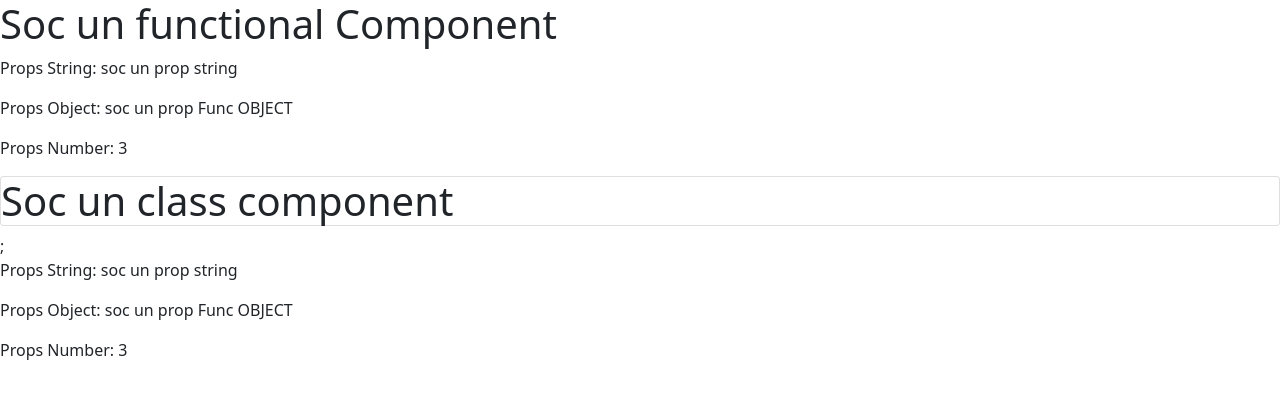
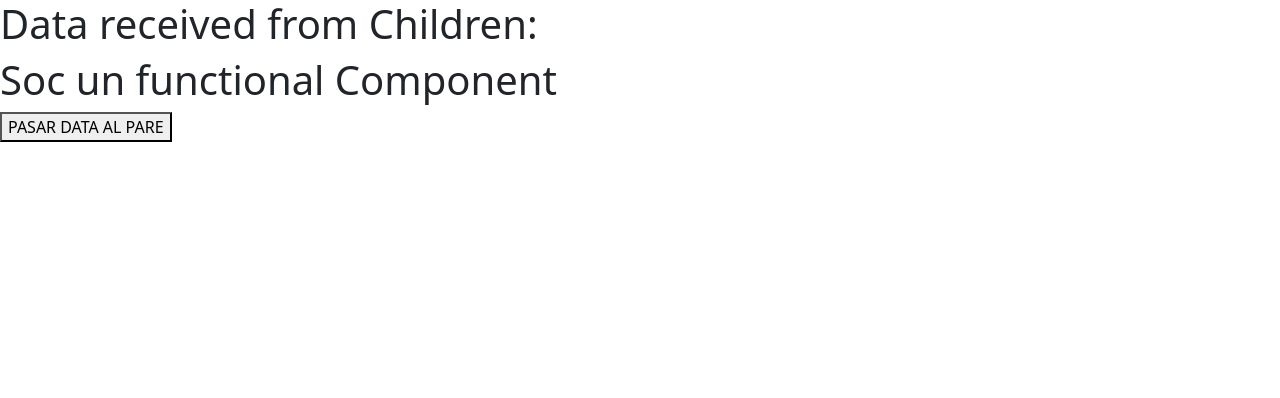
Before and after one commit to pedronieto84/react-teoria-basica, a React (Create React App) app: page / in a window 1280 px wide. Shown: the top 398 px of the page. Built offline with nearby package versions, Linux system fonts and the light colour scheme.

Commit message:
Pasar datos de componente hijo a Padre ( COMPONENTE FUNCIONAL y de CLASE )

```diff
--- a/src/App.js
+++ b/src/App.js
@@ -1,24 +1,22 @@
 import "./App.css";
-import ClassComponent from "./components/classComponent";
 import FunctionalComponent from "./components/functionalComponent";
+import {useState} from 'react'
 
 function App() {
-  const propFuncString = "soc un prop string";
-  const propFuncObject = {
-    que: "soc un prop Func OBJECT",
+
+  const [data, setData] = useState('')
+
+  const childToParent = (dataReceivedFromChildren) => {
+    console.log("data received", dataReceivedFromChildren);
+    setData(dataReceivedFromChildren)
   };
+
+
+
   return (
     <>
-      <FunctionalComponent
-        propFuncString={propFuncString}
-        propFuncObject={propFuncObject}
-        propFuncNumber={3}
-      />
-      <ClassComponent
-        propFuncString={propFuncString}
-        propFuncObject={propFuncObject}
-        propFuncNumber={3}
-      />
+      <h1> Data received from Children: {data}</h1>
+      <FunctionalComponent childToParent={childToParent} />
     </>
   );
 }
--- a/src/components/functionalComponent.js
+++ b/src/components/functionalComponent.js
@@ -1,12 +1,13 @@
 import React from "react";
 
-const FunctionalComponent = (props) => {
+const FunctionalComponent = ({ childToParent }) => {
+  const dataInChildren = "data from children";
   return (
     <>
       <h1> Soc un functional Component </h1>
-      <p> Props String: { props.propFuncString } </p>
-      <p> Props Object: { props.propFuncObject.que } </p>
-      <p> Props Number: { props.propFuncNumber } </p>
+      <button onClick={() => childToParent(dataInChildren)}>
+        PASAR DATA AL PARE
+      </button>
     </>
   );
 };
```
